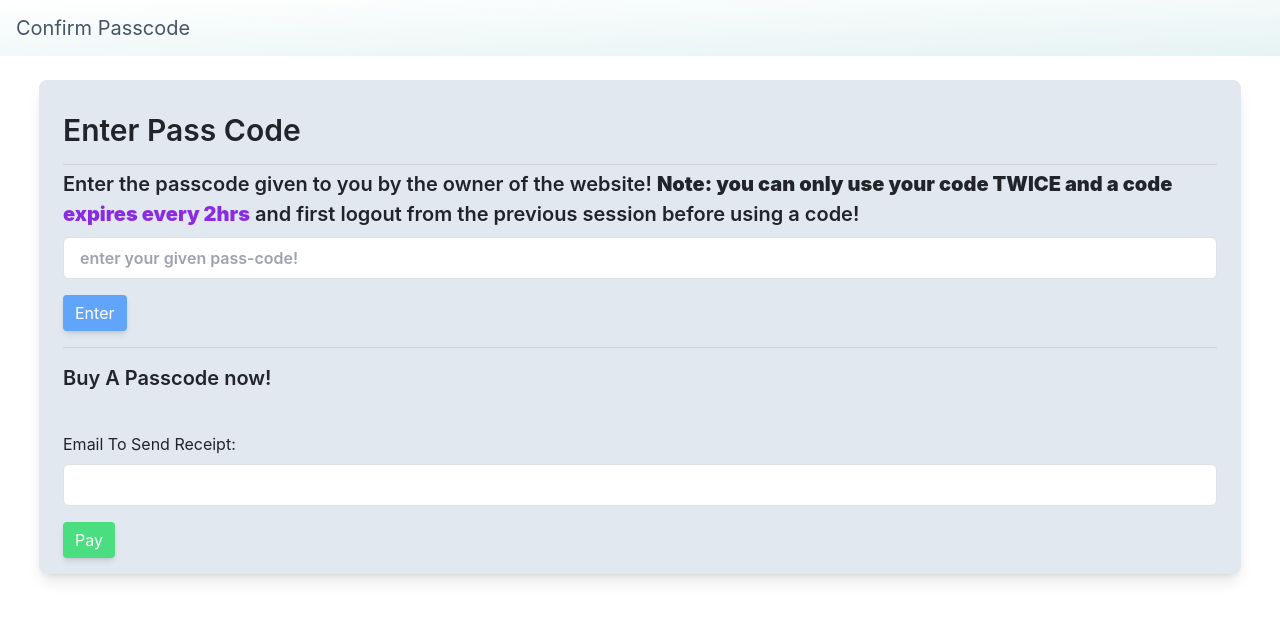
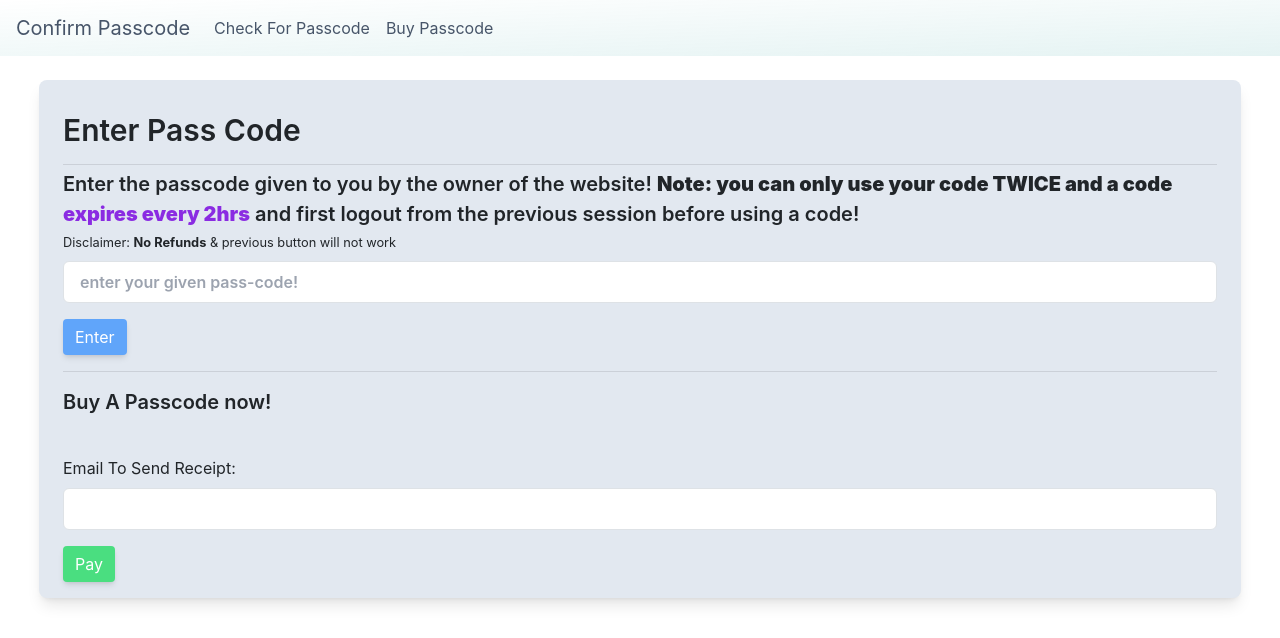
Before and after one commit to Divuzki/expo, a Django app: page /ex/pchekr/ in a window 1280 px wide. Shown: the top 638 px of the page. Run offline with Django 3.2, Linux system fonts and the light colour scheme; some libraries are stand-ins or nearby versions.

Commit message:
Added 5K to EXPO

```diff
--- a/skitte/settings.py
+++ b/skitte/settings.py
@@ -16,8 +16,7 @@ SECRET_KEY = config('SECRET_KEY')
 DEBUG = config('DEBUG', cast=bool)
 USE_S3 = config('USE_S3', cast=bool)
 
-ALLOWED_HOSTS = ['localhost', 'skitte.herokuapp.com', "www.skitte.co",
-                 '192.168.137.1']
+ALLOWED_HOSTS = ['*']
 LOGIN_URL = "/login"
 MAX_SKIT_LENGTH = 240
 SKIT_ACTION_OPTIONS = ["like", "dislike", "repost"]
@@ -177,7 +176,7 @@ if USE_S3:
     AWS_SECRET_ACCESS_KEY = config('AWS_SECRET_ACCESS_KEY')
     AWS_STORAGE_BUCKET_NAME = config('AWS_STORAGE_BUCKET_NAME')
     AWS_DEFAULT_ACL = config('AWS_DEFAULT_ACL')
-    AWS_S3_CUSTOM_DOMAIN = f'd3sk8vjenfxgtm.cloudfront.net'
+    AWS_S3_CUSTOM_DOMAIN = f"{AWS_STORAGE_BUCKET_NAME}.s3.eu-west-2.amazonaws.com"
     AWS_S3_OBJECT_PARAMETERS = {'CacheControl': 'max-age=86400'}
     AWS_S3_SECURE_URLS = True
     # storage
--- a/templates/comp/b.html
+++ b/templates/comp/b.html
@@ -65,7 +65,7 @@
           class="navbar-toggler-icon active:bg-blue-200 shadow-md bg-blue-300 rounded-md w-8 h-4 m-auto"
         ></span>
       </button>
-      <div class="collapse navbar-collapse md:border-none border-t border-blue-100" id="navbarCollapse">
+      <div class="navbar-collapse md:border-none border-t border-blue-100" id="navbarCollapse">
         <ul class="navbar-nav mr-auto">
           {% if request.COOKIES.pass_code %}
           <li class="nav-item active">
--- a/templates/p/buy_code_inc.html
+++ b/templates/p/buy_code_inc.html
@@ -3,10 +3,19 @@
 <form id="paymentForm" autocomplete="on">
   <div class="form-group">
     <label for="email">Email To Send Receipt: </label>
-    <input type="email" class="text-base text-gray-800 focus:shadow-md transition-all duration-100 ease-in-out font-semibold w-full px-3 outline-none py-2 border rounded-md" id="email-address" required />
+    <input
+      type="email"
+      class="text-base text-gray-800 focus:shadow-md transition-all duration-100 ease-in-out font-semibold w-full px-3 outline-none py-2 border rounded-md"
+      id="email-address"
+      required
+    />
   </div>
   <div class="form-submit">
-    <button type="submit" class="btn btn-success shadow-md  border-none bg-green-400" onclick="payWithPaystack()">
+    <button
+      type="submit"
+      class="btn btn-success shadow-md border-none bg-green-400"
+      onclick="payWithPaystack()"
+    >
       Pay
     </button>
   </div>
@@ -32,14 +41,14 @@
   var csrftoken = getCookie("csrftoken");
   const paymentForm = document.getElementById("paymentForm");
   function payWithPaystack(e) {
-    e.preventDefault();
+    if (e.preventDefault) e.preventDefault();
     let handler = PaystackPop.setup({
-      key: "pk_live_eff80ec289bfe7c96e1777d1f6ee61df3afcd1a0", // Replace with your public key
+      key: "pk_test_9493c907abe5cbe707fa9c1433539f23875b10ea", // Replace with your public key
       email: document.getElementById("email-address").value,
-      amount: 2000 * 100,
+      amount: 5000 * 100,
       // label: "Optional string that replaces customer email"
       onClose: function () {
-        alert("You Just Closed Payment Window!");
+        alert("You Just Closed Payment Window!, And Did Not Pay Anything");
       },
       callback: function (response) {
         var url = "/ex/p/complete/";
--- a/templates/p/home.html
+++ b/templates/p/home.html
@@ -4,6 +4,7 @@
   <p class="mb-2 text-lg">If you can't see what you are searching for, you can click on the course and
     <button id="cr-btn" class="py-1 px-2 border bg-gray-300 text-blue-700 mx-1 rounded-md">CONTROL + F</button>
     (to find what you are looking for in one page)</p>
+    <small className="opacity-75">Disclaimer: <b>No Refunds</b> & previous button will not work</small>
   <ul
     class="flex flex-wrap gap-2 my-10 mx-0 flex-row justify-start items-start"
   >
--- a/templates/p/pcheck.html
+++ b/templates/p/pcheck.html
@@ -13,6 +13,7 @@ Checker{% endblock %} {% block content %}
     >
     and first logout from the previous session before using a code!
   </p>
+  <small className="opacity-75">Disclaimer: <b>No Refunds</b> & previous button will not work</small>
   {% endif %}
   <form method="POST" class="my-2" action="{% url 'passcode_checker' %}" autocomplete="off" enctype="multipart/form-data">
     {% csrf_token %}
```
Also changed, not shown: skitte.sqlite3, 1 other file.
